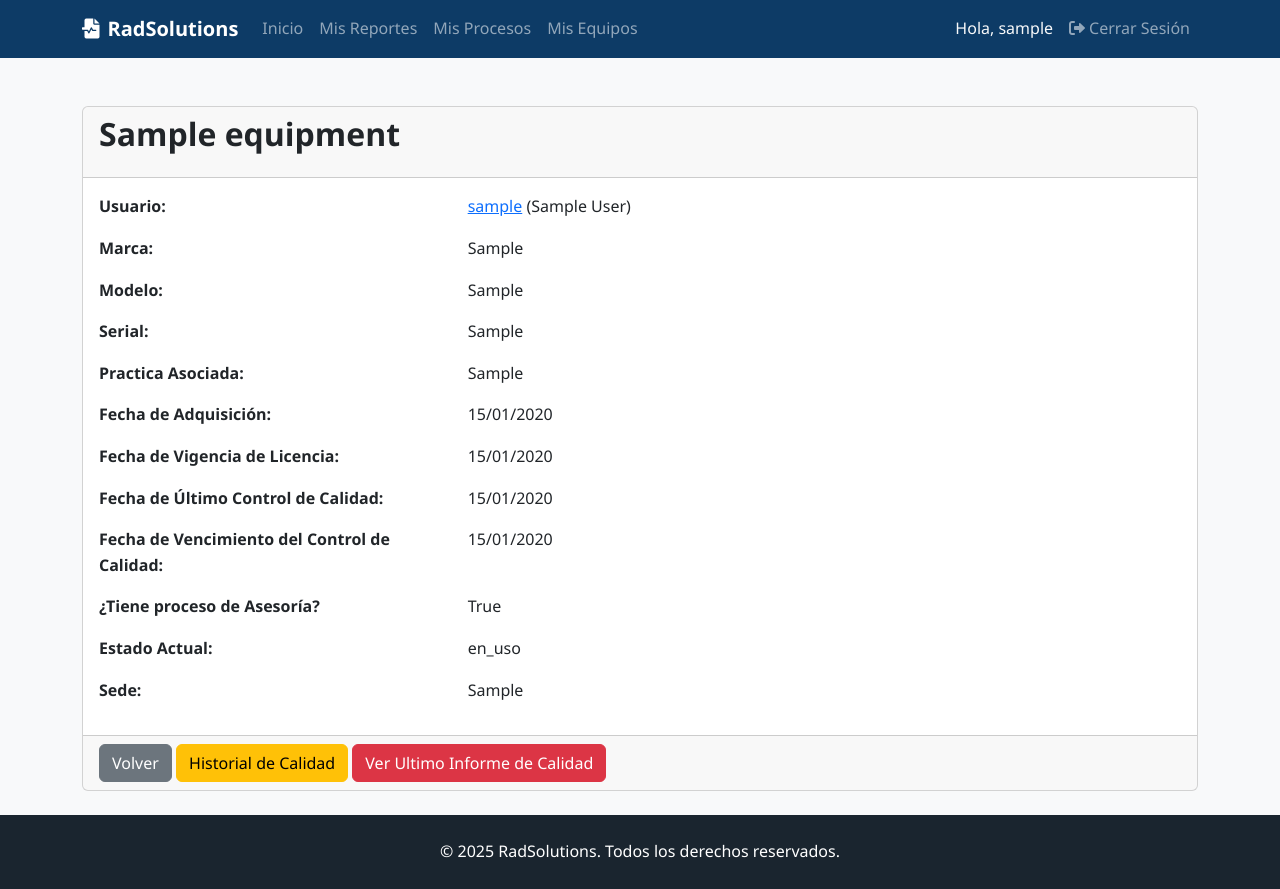
After one commit to rad-solutions/webserver, a Django app: page /equipos/1/ in a window 1280 px wide. The commit adds this page. Run offline with Django 5.2, Linux system fonts and the light colour scheme; a user stored in the database is signed in; tables that the repository leaves empty hold one stand-in row (values such as "Sample post"); parts of the project's set-up code (start-up, migrations or seed data) failed here and were passed over.

Commit message:
feat: UI for creation, update, delete, and view procesos, equipos and update pages for reports. Also, minor fixes in the dashboard.

```diff
--- a/app/urls.py
+++ b/app/urls.py
@@ -2,6 +2,16 @@ from django.urls import path
 
 from app.views import (
     CustomLoginView,
+    EquiposCreateView,
+    EquiposDeleteView,
+    EquiposDetailView,
+    EquiposListView,
+    EquiposUpdateView,
+    ProcessCreateView,
+    ProcessDeleteView,
+    ProcessDetailView,
+    ProcessListView,
+    ProcessUpdateView,
     ReportCreateView,
     ReportDeleteView,
     ReportDetailView,
@@ -33,4 +43,24 @@ urlpatterns = [
     path("reports/create/", ReportCreateView.as_view(), name="report_create"),
     path("reports/<int:pk>/update/", ReportUpdateView.as_view(), name="report_update"),
     path("reports/<int:pk>/delete/", ReportDeleteView.as_view(), name="report_delete"),
+    # Process URLs
+    path("processes/", ProcessListView.as_view(), name="process_list"),
+    path("processes/<int:pk>/", ProcessDetailView.as_view(), name="process_detail"),
+    path("processes/create/", ProcessCreateView.as_view(), name="process_create"),
+    path(
+        "processes/<int:pk>/update/", ProcessUpdateView.as_view(), name="process_update"
+    ),
+    path(
+        "processes/<int:pk>/delete/", ProcessDeleteView.as_view(), name="process_delete"
+    ),
+    # Equipment URLs
+    path("equipos/", EquiposListView.as_view(), name="equipos_list"),
+    path("equipos/<int:pk>/", EquiposDetailView.as_view(), name="equipos_detail"),
+    path("equipos/create/", EquiposCreateView.as_view(), name="equipos_create"),
+    path(
+        "equipos/<int:pk>/update/", EquiposUpdateView.as_view(), name="equipos_update"
+    ),
+    path(
+        "equipos/<int:pk>/delete/", EquiposDeleteView.as_view(), name="equipos_delete"
+    ),
 ]
--- a/app/views.py
+++ b/app/views.py
@@ -16,7 +16,7 @@ from django.views.generic import (
     UpdateView,
 )
 
-from .models import Equipment, ProcessTypeChoices, Report, RoleChoices, User
+from .models import Equipment, Process, ProcessTypeChoices, Report, RoleChoices, User
 
 logger = logging.getLogger(__name__)
 
@@ -31,7 +31,58 @@ class UserForm(UserCreationForm):
 class ReportForm(forms.ModelForm):
     class Meta:
         model = Report
-        fields = ["title", "description", "pdf_file", "process", "estado_reporte"]
+        fields = [
+            "title",
+            "description",
+            "pdf_file",
+            "user",
+            "process",
+            "estado_reporte",
+            "fecha_vencimiento",
+        ]
+        widgets = {
+            "fecha_vencimiento": forms.DateInput(attrs={"type": "date"}),
+        }
+
+
+class ProcessForm(forms.ModelForm):
+    class Meta:
+        model = Process
+        fields = ["process_type", "estado", "user", "fecha_final"]
+        widgets = {
+            "fecha_final": forms.DateTimeInput(
+                attrs={"type": "datetime-local"}, format="%Y-%m-%dT%H:%M"
+            ),
+        }
+
+
+class EquipmentForm(forms.ModelForm):
+    class Meta:
+        model = Equipment
+        fields = [
+            "nombre",
+            "marca",
+            "modelo",
+            "serial",
+            "practica_asociada",
+            "fecha_adquisicion",
+            "fecha_vigencia_licencia",
+            "fecha_ultimo_control_calidad",
+            "fecha_vencimiento_control_calidad",
+            "tiene_proceso_de_asesoria",
+            "user",
+            "process",
+            "estado_actual",
+            "sede",
+        ]
+        widgets = {
+            "fecha_adquisicion": forms.DateInput(attrs={"type": "date"}),
+            "fecha_vigencia_licencia": forms.DateInput(attrs={"type": "date"}),
+            "fecha_ultimo_control_calidad": forms.DateInput(attrs={"type": "date"}),
+            "fecha_vencimiento_control_calidad": forms.DateInput(
+                attrs={"type": "date"}
+            ),
+        }
 
 
 # Login view
@@ -69,44 +120,44 @@ def main(request):
         if reporte_activo == "calculo_blindajes":
             reportes = Report.objects.filter(
                 user=request.user,
-                process__process_type__process_type=ProcessTypeChoices.CALCULO_BLINDAJES,
+                process__process_type=ProcessTypeChoices.CALCULO_BLINDAJES,
             ).order_by("-created_at")[:5]
         elif reporte_activo == "control_calidad":
             reportes = Report.objects.filter(
                 user=request.user,
-                process__process_type__process_type=ProcessTypeChoices.CONTROL_CALIDAD,
+                process__process_type=ProcessTypeChoices.CONTROL_CALIDAD,
             ).order_by("-created_at")[:5]
         elif reporte_activo == "asesoria":
             reportes = Report.objects.filter(
                 user=request.user,
-                process__process_type__process_type=ProcessTypeChoices.ASESORIA,
+                process__process_type=ProcessTypeChoices.ASESORIA,
             ).order_by("-created_at")[:5]
         elif reporte_activo == "otro":
             reportes = Report.objects.filter(
                 user=request.user,
-                process__process_type__process_type=ProcessTypeChoices.OTRO,
+                process__process_type=ProcessTypeChoices.OTRO,
             ).order_by("-created_at")[:5]
 
         # Filtrar equipos por tipo de proceso
         if proceso_activo == "calculo_blindajes":
             equipos = Equipment.objects.filter(
                 user=request.user,
-                process__process_type__process_type=ProcessTypeChoices.CALCULO_BLINDAJES,
+                process__process_type=ProcessTypeChoices.CALCULO_BLINDAJES,
             ).order_by("-process__fecha_inicio")[:5]
         elif proceso_activo == "control_calidad":
             equipos = Equipment.objects.filter(
                 user=request.user,
-                process__process_type__process_type=ProcessTypeChoices.CONTROL_CALIDAD,
+                process__process_type=ProcessTypeChoices.CONTROL_CALIDAD,
             ).order_by("-process__fecha_inicio")[:5]
         elif proceso_activo == "asesoria":
             equipos = Equipment.objects.filter(
                 user=request.user,
-                process__process_type__process_type=ProcessTypeChoices.ASESORIA,
+                process__process_type=ProcessTypeChoices.ASESORIA,
             ).order_by("-process__fecha_inicio")[:5]
         elif proceso_activo == "otro":
             equipos = Equipment.objects.filter(
                 user=request.user,
-                process__process_type__process_type=ProcessTypeChoices.OTRO,
+                process__process_type=ProcessTypeChoices.OTRO,
             ).order_by("-process__fecha_inicio")[:5]
 
         # Filtrar equipos con licencia por vencer o vencida para el usuario cliente
@@ -201,7 +252,6 @@ class ReportCreateView(LoginRequiredMixin, CreateView):
     login_url = "/login/"
 
     def form_valid(self, form):
-        form.instance.user = self.request.user
         try:
             response = super().form_valid(form)
             # Verificar si el archivo se guardó correctamente
@@ -230,3 +280,152 @@ class ReportDeleteView(LoginRequiredMixin, DeleteView):
     template_name = "reports/report_confirm_delete.html"
     success_url = reverse_lazy("report_list")
     login_url = "/login/"
+
+
+# Equipos Views
+class EquiposListView(LoginRequiredMixin, ListView):
+    model = Equipment
+    template_name = "equipos/equipos_list.html"
+    context_object_name = "equipos"
+    login_url = "/login/"
+
+    def get_queryset(self):
+        # Obtener el tipo de proceso desde los parámetros GET
+        process_type_filter = self.request.GET.get("process_type", "todos")
+        if self.request.user.roles.filter(name=RoleChoices.CLIENTE).exists():
+            queryset = Equipment.objects.filter(user=self.request.user)
+        else:
+            queryset = Equipment.objects.all()
+
+        if process_type_filter != "todos":  # Si se especifica un tipo y no es "todos"
+            queryset = queryset.filter(process__process_type=process_type_filter)
+        # Si process_type_filter es "todos", no se aplica filtro adicional de tipo de proceso.
+
+        return queryset.order_by("-process__fecha_inicio")
+
+    def get_context_data(self, **kwargs):
+        context = super().get_context_data(**kwargs)
+        # Pasar el tipo de proceso seleccionado al contexto
+        context["selected_process_type"] = self.request.GET.get("process_type", "todos")
+        # Pasar todos los tipos de proceso al contexto para el dropdown
+        choices_list = [("todos", "Todos")] + list(ProcessTypeChoices.choices)
+        context["process_types"] = choices_list
+        return context
+
+
+class EquiposDetailView(LoginRequiredMixin, DetailView):
+    model = Equipment
+    template_name = "equipos/equipos_detail.html"
+    context_object_name = "equipo"
+    login_url = "/login/"
+
+
+class EquiposCreateView(LoginRequiredMixin, CreateView):
+    model = Equipment
+    form_class = EquipmentForm
+    template_name = "equipos/equipos_form.html"
+    success_url = reverse_lazy("equipos_list")
+    login_url = "/login/"
+
+    def form_valid(self, form):
+        try:
+            response = super().form_valid(form)
+            # Verificar si el archivo se guardó correctamente
+            logger.info(
+                f"Equipo '{form.instance.nombre}' creado exitosamente por {self.request.user} con ID {form.instance.id}."
+            )
+            return response
+        except Exception as e:
+            logger.error(f"Error al guardar el equipo: {str(e)}")
+            form.add_error(None, f"Error al guardar el equipo: {str(e)}")
+            return self.form_invalid(form)
+
+
+class EquiposDeleteView(LoginRequiredMixin, DeleteView):
+    model = Equipment
+    template_name = "equipos/equipos_confirm_delete.html"
+    success_url = reverse_lazy("equipos_list")
+    login_url = "/login/"
+
+
+class EquiposUpdateView(LoginRequiredMixin, UpdateView):
+    model = Equipment
+    form_class = EquipmentForm
+    template_name = "equipos/equipos_form.html"
+    success_url = reverse_lazy("equipos_list")
+    login_url = "/login/"
+
+
+# Process Views
+class ProcessListView(LoginRequiredMixin, ListView):
+    model = Equipment
+    template_name = "process/process_list.html"
+    context_object_name = "equipos"
+    login_url = "/login/"
+
+    def get_queryset(self):
+        # Obtener el tipo de proceso desde los parámetros GET
+        process_type_filter = self.request.GET.get("process_type", "todos")
+        if self.request.user.roles.filter(name=RoleChoices.CLIENTE).exists():
+            queryset = Equipment.objects.filter(user=self.request.user)
+        else:
+            queryset = Equipment.objects.all()
+
+        if process_type_filter != "todos":  # Si se especifica un tipo y no es "todos"
+            queryset = queryset.filter(process__process_type=process_type_filter)
+        # Si process_type_filter es "todos", no se aplica filtro adicional de tipo de proceso.
+
+        return queryset.order_by("-process__fecha_inicio")
+
+    def get_context_data(self, **kwargs):
+        context = super().get_context_data(**kwargs)
+        # Pasar el tipo de proceso seleccionado al contexto
+        context["selected_process_type"] = self.request.GET.get("process_type", "todos")
+        # Pasar todos los tipos de proceso al contexto para el dropdown
+        choices_list = [("todos", "Todos")] + list(ProcessTypeChoices.choices)
+        context["process_types"] = choices_list
+        return context
+
+
+class ProcessDetailView(LoginRequiredMixin, DetailView):
+    model = Process
+    template_name = "process/process_detail.html"
+    context_object_name = "process"
+    login_url = "/login/"
+
+
+class ProcessCreateView(LoginRequiredMixin, CreateView):
+    model = Process
+    form_class = ProcessForm
+    template_name = "process/process_form.html"
+    success_url = reverse_lazy("process_list")
+    login_url = "/login/"
+
+    def form_valid(self, form):
+        try:
+            response = super().form_valid(form)
+            logger.info(
+                f"Proceso '{form.instance.process_type}' creado exitosamente por {self.request.user} con ID {form.instance.id}."
+            )
+            return response
+        except Exception as e:
+            logger.error(
+                f"Error crítico al guardar el proceso para el usuario {self.request.user}: {str(e)}"
+            )
+            form.add_error(None, f"Error al guardar el reporte: {str(e)}")
+            return self.form_invalid(form)
+
+
+class ProcessDeleteView(LoginRequiredMixin, DeleteView):
+    model = Process
+    template_name = "process/process_confirm_delete.html"
+    success_url = reverse_lazy("process_list")
+    login_url = "/login/"
+
+
+class ProcessUpdateView(LoginRequiredMixin, UpdateView):
+    model = Process
+    form_class = ProcessForm
+    template_name = "process/process_form.html"
+    success_url = reverse_lazy("process_list")
+    login_url = "/login/"
--- a/templates/base.html
+++ b/templates/base.html
@@ -37,9 +37,18 @@
                     <li class="nav-item">
                         <a class="nav-link" href="{% url 'process_list' %}">Mis Procesos</a>
                     </li>
+                    <li class="nav-item">
+                        <a class="nav-link" href="{% url 'equipos_list' %}">Mis Equipos</a>
+                    </li>
                     {% else %}
                     <li class="nav-item">
                         <a class="nav-link" href="{% url 'report_list' %}">Reportes</a>
+                    </li>
+                    <li class="nav-item">
+                        <a class="nav-link" href="{% url 'process_list' %}">Procesos</a>
+                    </li>
+                    <li class="nav-item">
+                        <a class="nav-link" href="{% url 'equipos_list' %}">Equipos</a>
                     </li>
                     <li class="nav-item">
                         <a class="nav-link" href="{% url 'user_list' %}">Usuarios</a>
--- /dev/null
+++ b/templates/equipos/equipos_detail.html
@@ -0,0 +1,76 @@
+{% extends "base.html" %}
+
+{% block title %}Detalle de Equipo{% endblock %}
+
+{% block content %}
+<div class="container mt-4">
+    <div class="card">
+        <div class="card-header">
+            <h2>{{ equipo.nombre }}</h2>
+        </div>
+        <div class="card-body">
+            <div class="row mb-3">
+                <div class="col-md-4"><strong>Usuario:</strong></div>
+                <div class="col-md-8">
+                    <a href="{% url 'user_detail' equipo.user.id %}">{{ equipo.user.username }}</a>
+                    ({{ equipo.user.first_name }} {{ equipo.user.last_name }})
+                </div>
+            </div>
+            <div class="row mb-3">
+                <div class="col-md-4"><strong>Marca:</strong></div>
+                <div class="col-md-8">{{ equipo.marca }}</div>
+            </div>
+            <div class="row mb-3">
+                <div class="col-md-4"><strong>Modelo:</strong></div>
+                <div class="col-md-8">{{ equipo.modelo }}</div>
+            </div>
+            <div class="row mb-3">
+                <div class="col-md-4"><strong>Serial:</strong></div>
+                <div class="col-md-8">{{ equipo.serial }}</div>
+            </div>
+            <div class="row mb-3">
+                <div class="col-md-4"><strong>Practica Asociada:</strong></div>
+                <div class="col-md-8">{{ equipo.practica_asociada }}</div>
+            </div>
+            <div class="row mb-3">
+                <div class="col-md-4"><strong>Fecha de Adquisición:</strong></div>
+                <div class="col-md-8">{{ equipo.fecha_adquisicion|date:"d/m/Y" }}</div>
+            </div>
+            <div class="row mb-3">
+                <div class="col-md-4"><strong>Fecha de Vigencia de Licencia:</strong></div>
+                <div class="col-md-8">{{ equipo.fecha_vigencia_licencia|date:"d/m/Y" }}</div>
+            </div>
+            <div class="row mb-3">
+                <div class="col-md-4"><strong>Fecha de Último Control de Calidad:</strong></div>
+                <div class="col-md-8">{{ equipo.fecha_ultimo_control_calidad|date:"d/m/Y" }}</div>
+            </div>
+            <div class="row mb-3">
+                <div class="col-md-4"><strong>Fecha de Vencimiento del Control de Calidad:</strong></div>
+                <div class="col-md-8">{{ equipo.fecha_vencimiento_control_calidad|date:"d/m/Y"}}</div>
+            </div>
+            <div class="row mb-3">
+                <div class="col-md-4"><strong>¿Tiene proceso de Asesoría?</strong></div>
+                <div class="col-md-8">{{ equipo.tiene_proceso_de_asesoria }}</div>
+            </div>
+            <div class="row mb-3">
+                <div class="col-md-4"><strong>Estado Actual:</strong></div>
+                <div class="col-md-8">{{ equipo.estado_actual }}</div>
+            </div>
+            <div class="row mb-3">
+                <div class="col-md-4"><strong>Sede:</strong></div>
+                <div class="col-md-8">{{ equipo.sede }}</div>
+            </div>
+        </div>
+        <div class="card-footer">
+            <a href="{% url 'equipos_list' %}" class="btn btn-secondary">Volver</a>
+            {% if user.roles.all|dictsort:"name"|yesno:"CLIENTE" %}
+            <a href="{% url 'equipos_update' equipo.id %}" class="btn btn-warning">Historial de Calidad</a>
+            <a href="{% url 'equipos_delete' equipo.id %}" class="btn btn-danger">Ver Ultimo Informe de Calidad</a>
+            {% else %}
+            <a href="{% url 'equipos_update' equipo.id %}" class="btn btn-warning">Editar</a>
+            <a href="{% url 'equipos_delete' equipo.id %}" class="btn btn-danger">Eliminar</a>
+            {% endif %}
+        </div>
+    </div>
+</div>
+{% endblock %}
--- a/templates/reports/report_detail.html
+++ b/templates/reports/report_detail.html
@@ -33,10 +33,13 @@
                 </div>
             </div>
         </div>
+
         <div class="card-footer">
             <a href="{% url 'report_list' %}" class="btn btn-secondary">Volver</a>
+            {% if not user.roles.all|dictsort:"name"|yesno:"CLIENTE" %}
             <a href="{% url 'report_update' report.id %}" class="btn btn-warning">Editar</a>
             <a href="{% url 'report_delete' report.id %}" class="btn btn-danger">Eliminar</a>
+            {% endif %}
         </div>
     </div>
 </div>
--- a/templates/reports/report_list.html
+++ b/templates/reports/report_list.html
@@ -6,7 +6,9 @@
 <div class="container mt-4">
     <div class="d-flex justify-content-between align-items-center mb-4">
         <h1>Reportes</h1>
+        {% if not user.roles.all|dictsort:"name"|yesno:"CLIENTE"%}
         <a href="{% url 'report_create' %}" class="btn btn-primary">Crear Reporte</a>
+        {% endif %}
     </div>
 
     <div class="card">
```
Also changed, not shown: app/models.py (+24 -24 lines), templates/dashboard_cliente.html (+7 -7 lines), templates/equipos/equipos_confirm_delete.html (added, +25 -0 lines), templates/equipos/equipos_form.html (added, +26 -0 lines), templates/equipos/equipos_list.html (added, +72 -0 lines), templates/process/process_confirm_delete.html (added, +25 -0 lines), templates/process/process_detail.html (added, +41 -0 lines), templates/process/process_form.html (added, +26 -0 lines), templates/process/process_list.html (added, +73 -0 lines), app/migrations/0005_alter_equipment_options_alter_report_options_and_more.py (added), app/migrations/0006_alter_process_estado_alter_process_process_type_and_more.py (added).
